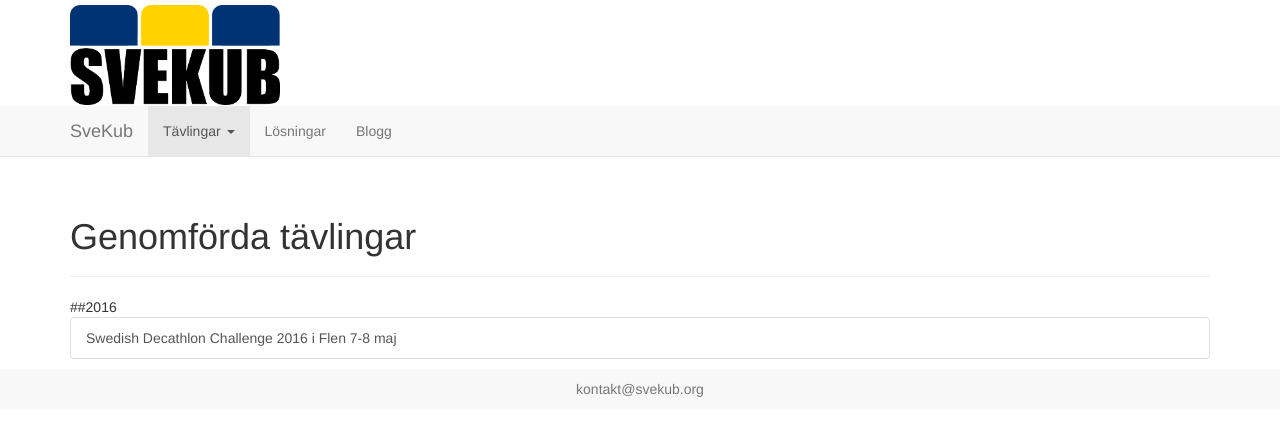
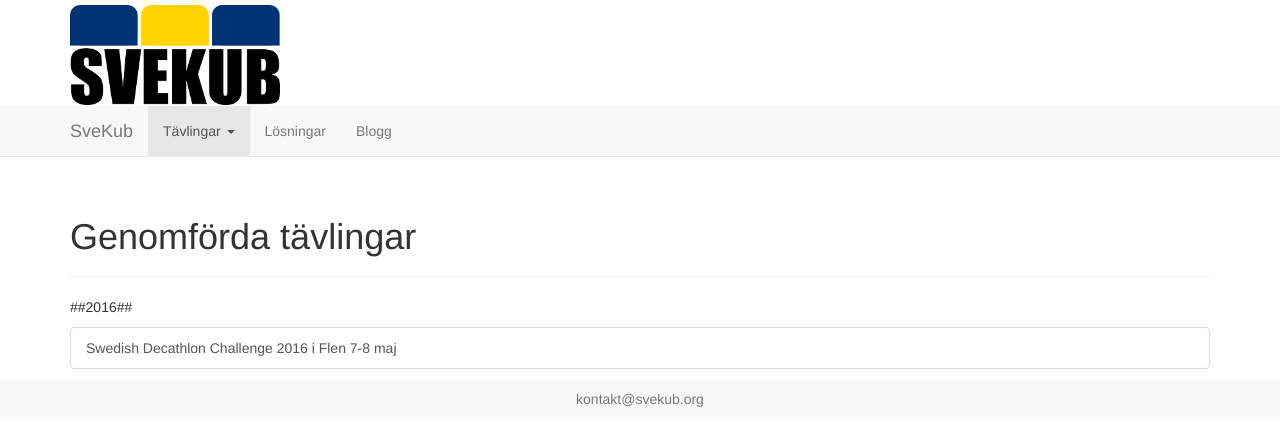
Before and after one commit to SveKub/SveKubOldSite, a Jekyll site: the page built from Tavlingar/genomforda.md, in a window 1280 px wide. Shown: the top 446 px of the page. Built offline with Jekyll 4.4.1, drawn with Linux system fonts in a browser that asks for light colours; nearby versions of some CDN libraries.

Commit message:
kass rubrik

```diff
--- a/Tavlingar/genomforda.md
+++ b/Tavlingar/genomforda.md
@@ -5,5 +5,6 @@ permalink: /Tavlingar/Genomforda
 activeMenu: tavlingar
 ---
 
-##2016
+##2016##
+
 <a class="list-group-item" target="_blank" href="https://www.worldcubeassociation.org/results/c.php?i=SwedishDecathlonChallenge2016">Swedish Decathlon Challenge 2016 i Flen 7-8 maj</a>
```
